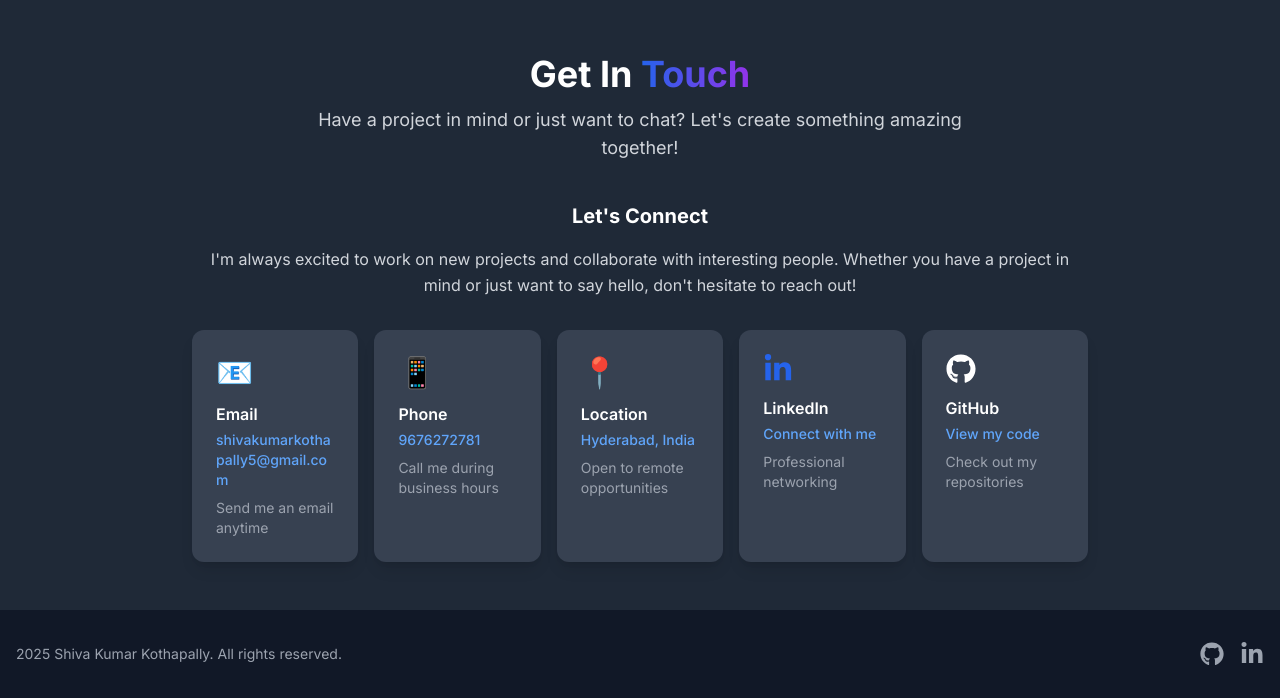
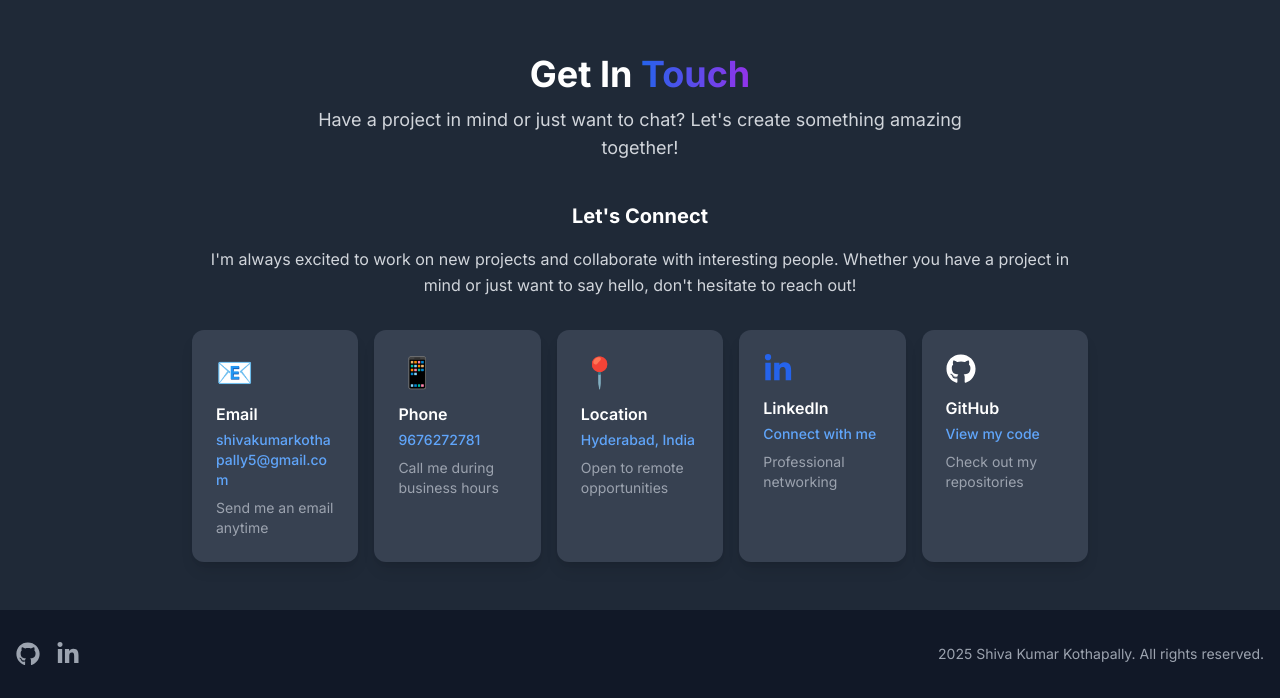
Before and after one commit to Github3007/PortFolio, a React (Vite) app: page / in a window 1280 px wide. Shown: the part 2986-3684 px from the top of the page. Built offline with nearby package versions, Linux system fonts and the light colour scheme.

Commit message:
PortFolio

```diff
--- a/src/components/layout/Footer.tsx
+++ b/src/components/layout/Footer.tsx
@@ -6,9 +6,6 @@ const Footer = () => {
     <footer className="bg-gray-900 text-white py-8">
       <div className="container mx-auto px-4">
         <div className="flex flex-col md:flex-row justify-between items-center space-y-4 md:space-y-0">
-          <p className="text-sm text-gray-400">
-             2025 {personalInfo.name}. All rights reserved.
-          </p>
           <div className="flex space-x-4">
             <a
               href={personalInfo.github}
@@ -27,6 +24,9 @@ const Footer = () => {
               <FaLinkedinIn size={24} />
             </a>
           </div>
+          <p className="text-sm text-gray-400">
+             2025 {personalInfo.name}. All rights reserved.
+          </p>
         </div>
       </div>
     </footer>
```
